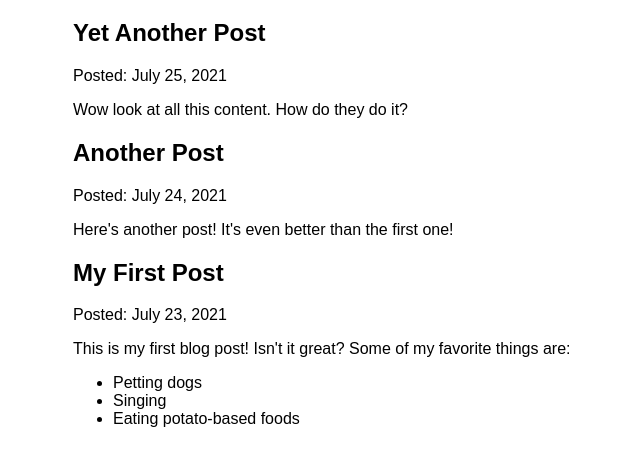
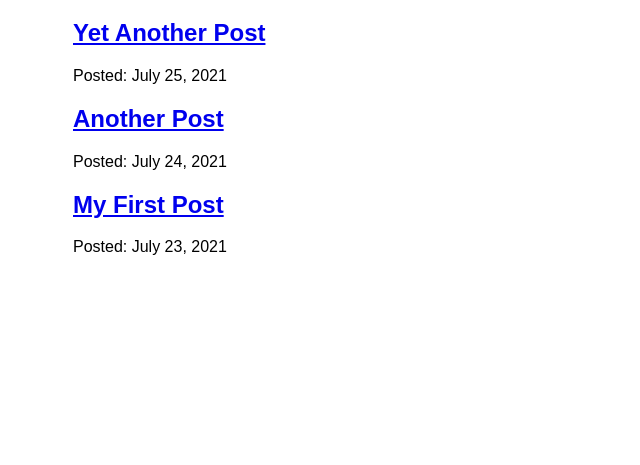
Before and after one commit to chonginator/hello-gatsby, a Gatsby site: page /blog in a window 1280 px wide. Shown: the part 157-622 px from the top of the page, without its empty margins (317-957 px from the left). Built offline with nearby package versions, Linux system fonts and the light colour scheme; Gatsby itself is replaced by a stand-in of ours.

Commit message:
Finished Gatsby Tutorial Part 6

```diff
--- a/src/pages/blog.js
+++ b/src/pages/blog/index.js
@@ -1,7 +1,6 @@
 import * as React from 'react'
-import { graphql } from 'gatsby'
-import { MDXRenderer } from 'gatsby-plugin-mdx'
-import Layout from '../components/Layout'
+import { Link, graphql } from 'gatsby'
+import Layout from '../../components/Layout'
 
 const BlogPage = ({ data }) => {
     return (
@@ -9,11 +8,12 @@ const BlogPage = ({ data }) => {
             {
                 data.allMdx.nodes.map(node =>
                     <article key={node.id}>
-                        <h2>{node.frontmatter.title}</h2>
+                        <h2>
+                            <Link to={`/blog/${node.slug}`}>
+                                {node.frontmatter.title}
+                            </Link>
+                        </h2>
                         <p>Posted: {node.frontmatter.date}</p>
-                        <MDXRenderer>
-                            {node.body}
-                        </MDXRenderer>
                     </article>
                 )
             }
@@ -30,7 +30,7 @@ export const query = graphql`
                 title
             }
             id
-            body
+            slug
         }
         }
     }
```
Also changed, not shown: src/pages/blog/{mdx.slug}.js (added, +29 -0 lines).
